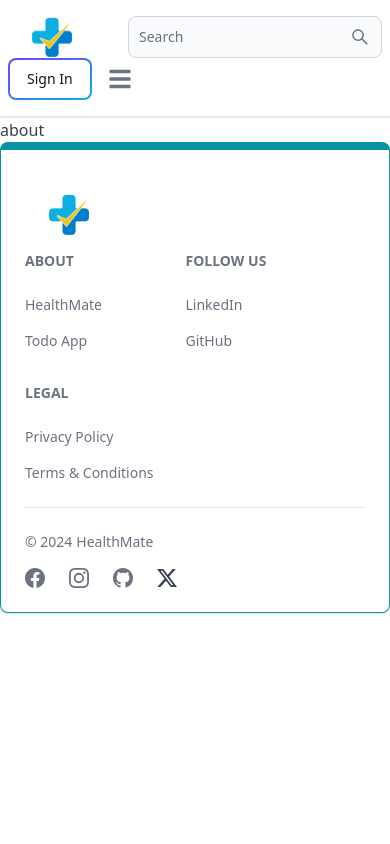
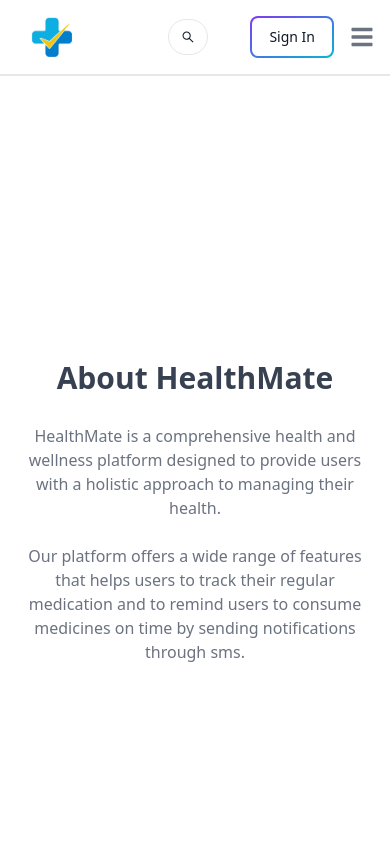
Before and after one commit to kirankk1/HealthMate, a React (Vite) app in the folder client/: page /about in a window 390 px wide. Shown: the top 844 px of the page. Built offline with nearby package versions, Linux system fonts and the light colour scheme; no server answers.

Commit message:
updated search functionality

```diff
--- a/client/index.html
+++ b/client/index.html
@@ -3,7 +3,7 @@
   <head>
     <meta charset="UTF-8" />
     <meta name="viewport" content="width=device-width, initial-scale=1.0" />
-    <title>Drug Recommandation</title>
+    <title>Health Mate</title>
   </head>
   <body>
     <div id="root"></div>
--- a/client/src/components/Footer.jsx
+++ b/client/src/components/Footer.jsx
@@ -26,17 +26,9 @@
               <Footer.LinkGroup col>
                 <Footer.Link
                   href="/about"
-                  target="_blank"
                   rel="noopener noreferrer"
                 >
                   HealthMate
-                </Footer.Link>
-                <Footer.Link
-                  href="https://kirankk1.github.io/TodoApp/"
-                  target="_blank"
-                  rel="noopener noreferrer"
-                >
-                  Todo App
                 </Footer.Link>
               </Footer.LinkGroup>
             </div>
--- a/client/src/components/Header.jsx
+++ b/client/src/components/Header.jsx
@@ -19,6 +19,7 @@
   const path = useLocation().pathname;
   const dispatch = useDispatch();
   const navigate = useNavigate();
+  const [isHovered, setIsHovered] = useState(false);
   const { currentUser } = useSelector((state) => state.user);
   const [searchTerm, setSearchTerm] = useState("");
 
@@ -48,6 +49,13 @@
       console.log(error.message);
     }
   };
+  const handleSubmit = (e) => {
+    e.preventDefault();
+    const urlParams = new URLSearchParams(location.search);
+    urlParams.set("searchTerm", searchTerm);
+    const searchQuery = urlParams.toString();
+    navigate(`/search?${searchQuery}`);
+  };
 
 
   return (
@@ -61,26 +69,38 @@
           <h2 className="hidden lg:block mt-1">HealthMate</h2>
         </div>
       </Link>
-      <form onSubmit={handleSearch}>
+      <form onSubmit={handleSubmit}>
         <TextInput
           placeholder="Search"
           type="text"
+          rightIcon={AiOutlineSearch}
+          className="hidden lg:inline"
           value={searchTerm}
           onChange={(e) => setSearchTerm(e.target.value)}
-          rightIcon={AiOutlineSearch}
-          className="hidden lg:inline"
         />
       </form>
-      <form onSubmit={handleSearch}>
+      <div
+        className=""
+        onMouseEnter={() => setIsHovered(true)}
+        onMouseLeave={() => setIsHovered(false)}
+      >
+        {!isHovered ? (
+          <Button className="w-10 h-9 lg:hidden" color="gray" pill>
+            <AiOutlineSearch />
+          </Button>
+        ) : (
+            <form onSubmit={handleSubmit}>
               <TextInput
                 placeholder="Search"
                 type="text"
+                rightIcon={AiOutlineSearch}
+                className=""
                 value={searchTerm}
                 onChange={(e) => setSearchTerm(e.target.value)}
-          rightIcon={AiOutlineSearch}
-          className="lg:hidden"
               />
             </form>
+        )}
+      </div>
       <div className="flex gap-2 md:order-2">
         <Button
           className="w-12 h-10 hidden sm:inline"
--- a/client/src/pages/About.jsx
+++ b/client/src/pages/About.jsx
@@ -1,9 +1,27 @@
-import React from 'react'
+import React from "react";
 
 export default function About() {
   return (
-    <div>
-      about
+    <div className="min-h-screen flex items-center">
+      <div className="max-w-2xl mx-auto p-3 text-center ">
+        <div>
+          <h1 className="text-3xl font-semibold text-center my-7">
+            About HealthMate
+          </h1>
+          <div className="text-md text-gray-500 flex flex-col gap-6">
+            <p>
+              HealthMate is a comprehensive health and wellness platform
+              designed to provide users with a holistic approach to managing
+              their health.
+            </p>
+            <p>
+              Our platform offers a wide range of features that helps users to
+              track their regular medication and to remind users to consume
+              medicines on time by sending notifications through sms.
+            </p>
+          </div>
+        </div>
+      </div>
     </div>
-  )
+  );
 }
--- a/client/src/pages/Medicine.jsx
+++ b/client/src/pages/Medicine.jsx
@@ -1,5 +1,6 @@
 import React, { useEffect, useState } from "react";
 import axios from "axios";
+import { useSelector } from "react-redux"
 import { useLocation, useNavigate } from "react-router-dom";
 import { Button, Label, Modal, Spinner, TextInput } from "flowbite-react";
 import "react-phone-number-input/style.css";
@@ -19,6 +20,9 @@
 
   const location = useLocation();
   const navigate = useNavigate();
+
+  const {currentUser} = useSelector((state) => state.user)
+
 
   useEffect(() => {
     const fetchMedicines = async () => {
@@ -44,8 +48,16 @@
   }, [location.search]);
 
   const handleAddMedicine = (medicineId) => {
-    setSelectedMedicineId(medicineId);
-    setShowModal(true);
+    try {
+      if(currentUser){
+        setSelectedMedicineId(medicineId);
+        setShowModal(true);
+      }
+    } catch (error) {
+      setError(error.message);
+    }
+
+
   };
 
   const handleViewDetails = (medicineId) => {
@@ -126,6 +138,7 @@
       ) : (
         <p className="text-center">No medicines found.</p>
       )}
+
       <Modal
         show={showModal}
         onClose={() => setShowModal(false)}
```
Lines whose indentation alone changed are shown as unchanged.
